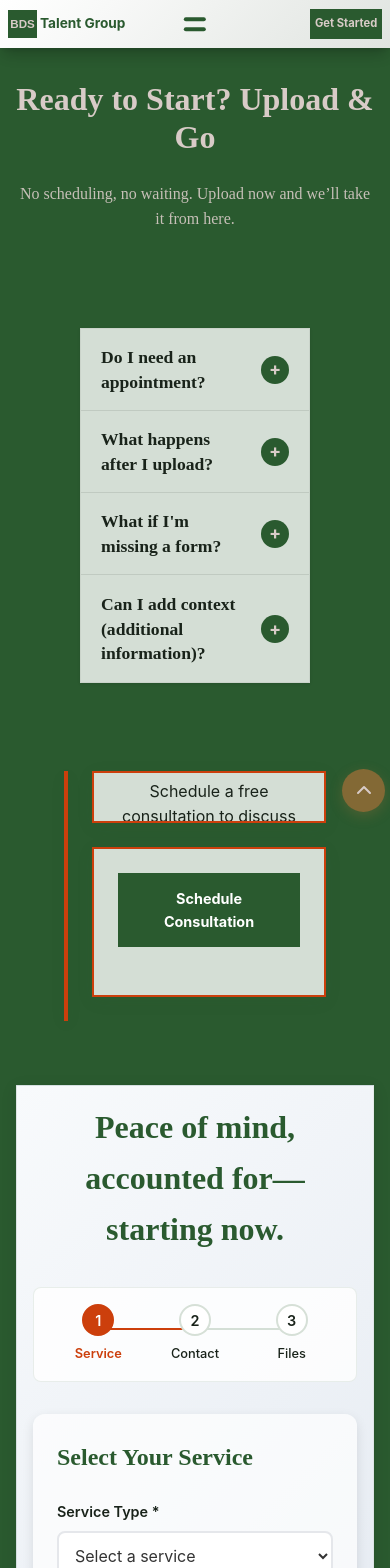
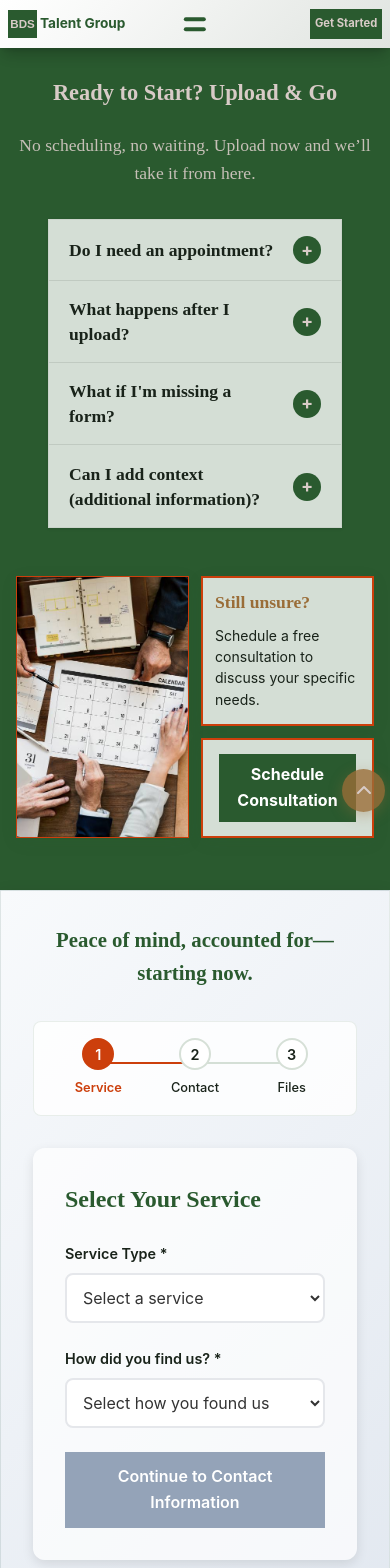
Before and after one commit to CartezDew/bdsfrontend, a React (Vite) app: page /get-started in a window 390 px wide. Shown: the top 1568 px of the page. Built offline with nearby package versions, Linux system fonts and the light colour scheme.

Commit message:
added responsive design to getstarted page

```diff
--- a/src/styles/footer.css
+++ b/src/styles/footer.css
@@ -117,6 +117,9 @@
 
 /* Mobile Responsiveness - Show social media, hide navigation */
 @media (max-width: 680px) {
+  .footer {
+    padding: 0rem 0rem 1rem 0rem;
+  }
   .footer-nav.desktop-only {
     display: none;
   }
@@ -164,3 +167,9 @@
     transform: translateY(-4px);
   }
 }
+
+@media (max-width: 610px) {
+  .footer {
+    margin-top: -1.5rem;
+  }
+}
--- a/src/styles/getStarted.css
+++ b/src/styles/getStarted.css
@@ -6,7 +6,7 @@
 }
 
 .get-started-container {
-  max-width: 1300px;
+  max-width: 1400px;
   margin: 0 auto;
 }
 
@@ -17,7 +17,7 @@
 
 .get-started-header h1 {
   color: var(--color-timberwolf);
-  font-size: clamp(2.5rem, 4vw, 3.5rem);
+  font-size: clamp(2.1rem, 3.7vw, 3.2rem);
   font-weight: 800;
   margin-bottom: 1.5rem;
   font-family: 'Playfair Display', serif;
@@ -126,7 +126,7 @@
 }
 
 .getstarted-header h3 {
-  font-size: 2rem;
+  font-size: clamp(1.8rem, 2.5vw, 2rem);
   color: var(--color-hunter-green);
   font-weight: 700;
   font-family: 'Playfair Display', serif;
@@ -462,7 +462,7 @@
   /* Question text styling */
   .getstarted-fact-trigger span:not(.getstarted-chev) {
     font-family: 'Playfair Display', serif;
-    font-size: 1.1rem;
+    font-size: clamp(1.1rem, 1.7vw, 1.4rem);
     font-weight: 600;
     color: var(--color-eerie-black);
     line-height: 1.4;
@@ -486,7 +486,7 @@
 
   .getstarted-fact-panel > div {
     color: rgba(25, 35, 26, 0.8);
-    font-size: 1rem;
+    font-size: clamp(1rem, 1.2vw, 1rem);
     line-height: 1.5;
     font-family: -apple-system, BlinkMacSystemFont, 'Segoe UI', 'Roboto', sans-serif;
     padding-top: 0.125rem;
@@ -933,16 +933,16 @@
 
 /* Responsive Design */
 @media (max-width: 768px) {
-  .get-started-page {
+  /* .get-started-page {
     padding: 1rem;
   }
 
   .get-started-header {
     margin-bottom: 2rem;
     padding: 2rem 0;
-  }
+  } */
 
-  .get-started-content {
+  /* .get-started-content {
     gap: 2rem;
   }
 
@@ -953,7 +953,7 @@
 
   .getstarted-form-row {
     grid-template-columns: 1fr;
-  }
+  } */
 
   .getstarted-calendar-nav-btn {
     width: 2rem;
@@ -970,7 +970,7 @@
     margin: 1rem;
   }
 
-  .getstarted-faq-section {
+  /* .getstarted-faq-section {
     padding: 3rem 1rem;
   }
 
@@ -978,49 +978,38 @@
     font-size: 2.5rem;
     margin-bottom: 1.25rem;
   }
-
-  .getstarted-faq-header p {
+   */
+  /* .getstarted-faq-header p {
     font-size: 1.1rem;
     max-width: 600px;
+  } */
+}
+
+/* @media (max-width: 750px) {
+  .getstarted-consultation-btn {
+    font-size: clamp(.9rem, 1.2vw, 1rem) !important;
+    padding: .75rem 1.25rem;
+  }
+} */
+
+@media (max-width: 610px) {
+  .get-started-page {
+    padding: 3rem 0rem;
+  }
+  .get-started-header h1 {
+    font-size: clamp(1.9rem, 3.1vw, 2.3rem);
+  }
+  /* .get-started-header h3 {
+    font-size: clamp(1.5rem, 2.2vw, 1.7rem);
+  } */
+  .get-started-header p {
+    padding: 0rem 1rem 0rem 1rem;
+  }
+  .getstarted-faq-section {
+    padding: 1rem 1rem;
   }
 }
 
-@media (max-width: 480px) {
-  .get-started-header h1 {
-    font-size: 2rem;
-  }
-
-  .get-started-header p {
-    font-size: 1rem;
-  }
-
-  .getstarted-scheduler {
-    padding: 1rem;
-  }
-
-  .getstarted-form-section {
-    padding: 1.5rem;
-  }
-
-  .getstarted-calendar-container,
-  .getstarted-time-slots {
-    padding: 1rem;
-  }
-
-  .getstarted-faq-section {
-    padding: 2rem 1rem;
-  }
-
-  .getstarted-faq-header h2 {
-    font-size: 2rem;
-    margin-bottom: 1rem;
-  }
-
-  .getstarted-faq-header p {
-    font-size: 1rem;
-    max-width: 100%;
-  }
-}
 
 /* Scroll Mouse Indicator */
 .scroll-mouse-indicator {
@@ -1171,9 +1160,9 @@
 .getstarted-consultation-btn {
   /* max-width: 200px; */
   display: inline-block;
-  padding: 1rem 1.5rem;
+  padding: clamp(1rem, 1.2vw, 1.5rem);
   font-weight: 600;
-  font-size: 1rem;
+  font-size: clamp(1rem, 1.2vw, 1rem);
   text-decoration: none;
   font-weight: 700;
   cursor: pointer;
@@ -1197,43 +1186,144 @@
   transform: translateY(0);
 }
 
+@media (max-width: 730px) {
+  .getstarted-header h3 {
+    font-size: clamp(1.5rem, 2.2vw, 1.8rem);
+  }
+}
+
+@media (max-width: 715px) {
+  .getstarted-consultation-btn {
+    font-size: clamp(.9rem, 1.2vw, 1rem);
+    padding: .75rem 1rem;
+  }
+}
+
 /* Responsive adjustments for Still Not Sure section */
-@media (max-width: 768px) {
-  .getstarted-still-unsure-section {
+@media (max-width: 700px) {
+  /* .getstarted-still-unsure-section {
     padding: 2rem 1.5rem;
     margin: 1.5rem 1.5rem 0rem 1.5rem;
-  }
-
+  } */
+/*
   .getstarted-still-unsure-bento {
     grid-template-columns: 1fr;
     grid-template-rows: auto auto auto;
     height: auto;
     gap: 1.5rem;
+  } */
+
+  .getstarted-still-unsure-content-box {
+    padding: 1rem;
   }
 
-  .getstarted-still-unsure-content-box {
-    text-align: center;
-    padding: 1.5rem;
-  }
 
-  .getstarted-still-unsure-button-box {
-    padding: 1.5rem;
-  }
-
+  /*
   .getstarted-still-unsure-content-box h3 {
     font-size: 1.5rem;
   }
 
   .getstarted-still-unsure-content-box p {
     font-size: 1rem;
-  }
+  } */
 
-  .getstarted-consultation-btn {
+  /* .getstarted-consultation-btn {
     padding: 0.875rem 1.75rem;
     font-size: 0.9rem;
     max-width: 250px;
+  } */
+}
+
+@media (max-width: 570px) {
+  .getstarted-header h3 {
+    font-size: clamp(1.3rem, 4vw, 1.8rem);
   }
 }
+
+@media (max-width: 505px) {
+  .get-started-header h1{
+    font-size: clamp(1.6rem, 5vw, 2rem);
+    padding: 0rem .5rem 0rem .5rem;
+  }
+
+  .getstarted-faq-section {
+    padding: 0rem 0rem 1rem 0rem;
+  }
+
+  .getstarted-still-unsure-section {
+    margin: 2rem 1rem 0rem 1rem;
+  }
+}
+
+@media (max-width: 470px) {
+  .get-started-header h1{
+    font-size: clamp(1.4rem, 5vw, 2rem);
+    padding: 0rem .5rem 0rem .5rem;
+  }
+  /* Make Still-Unsure bento content smaller */
+  .getstarted-still-unsure-bento {
+    grid-template-rows: 120px 80px;
+    gap: 0.75rem;
+    max-height: 210px;
+  }
+  .getstarted-still-unsure-content-box {
+    padding: 0.75rem;
+  }
+  .getstarted-still-unsure-content-box h3 {
+    font-size: clamp(1.1rem, 4.2vw, 1.25rem);
+  }
+  .getstarted-still-unsure-content-box p {
+    font-size: clamp(0.85rem, 3.6vw, 0.95rem);
+    line-height: 1.5;
+  }
+  .getstarted-still-unsure-button-box {
+    padding: 1.5rem 1rem 1.5rem 1rem;
+    display: flex;
+    justify-content: center;
+    align-items: center;
+  }
+  .getstarted-consultation-btn {
+    padding: 0.5rem 1rem;
+    font-size: 1rem;
+    justify-content: center;
+    align-items: center;
+    display: inline-flex;
+    margin: 0 auto;
+  }
+  .getstarted-still-unsure-image-box img {
+    border-width: 1px;
+  }
+}
+
+@media (max-width: 440px) {
+  .getstarted-still-unsure-bento {
+    grid-template-rows: 150px 100px;
+    gap: 0.75rem;
+    max-height: 250px;
+  }
+}
+
+@media (max-width: 380px) {
+  .getstarted-still-unsure-bento {
+    grid-template-rows: 150px 100px;
+    gap: 0.5rem;
+    max-height: 250px;
+  }
+  /* Swap columns: place image where the question was, and vice versa */
+  .getstarted-still-unsure-image-box {
+    grid-column: 2;
+    grid-row: 1 / -1;
+  }
+  .getstarted-still-unsure-content-box {
+    grid-column: 1;
+    grid-row: 1;
+  }
+  .getstarted-still-unsure-button-box {
+    grid-column: 1;
+    grid-row: 2;
+  }
+}
+
 
 /* Reveal-on-scroll base state */
 .gs-animate { opacity: 0; transform: translateY(16px); transition: opacity .6s ease, transform .6s ease; }
```
